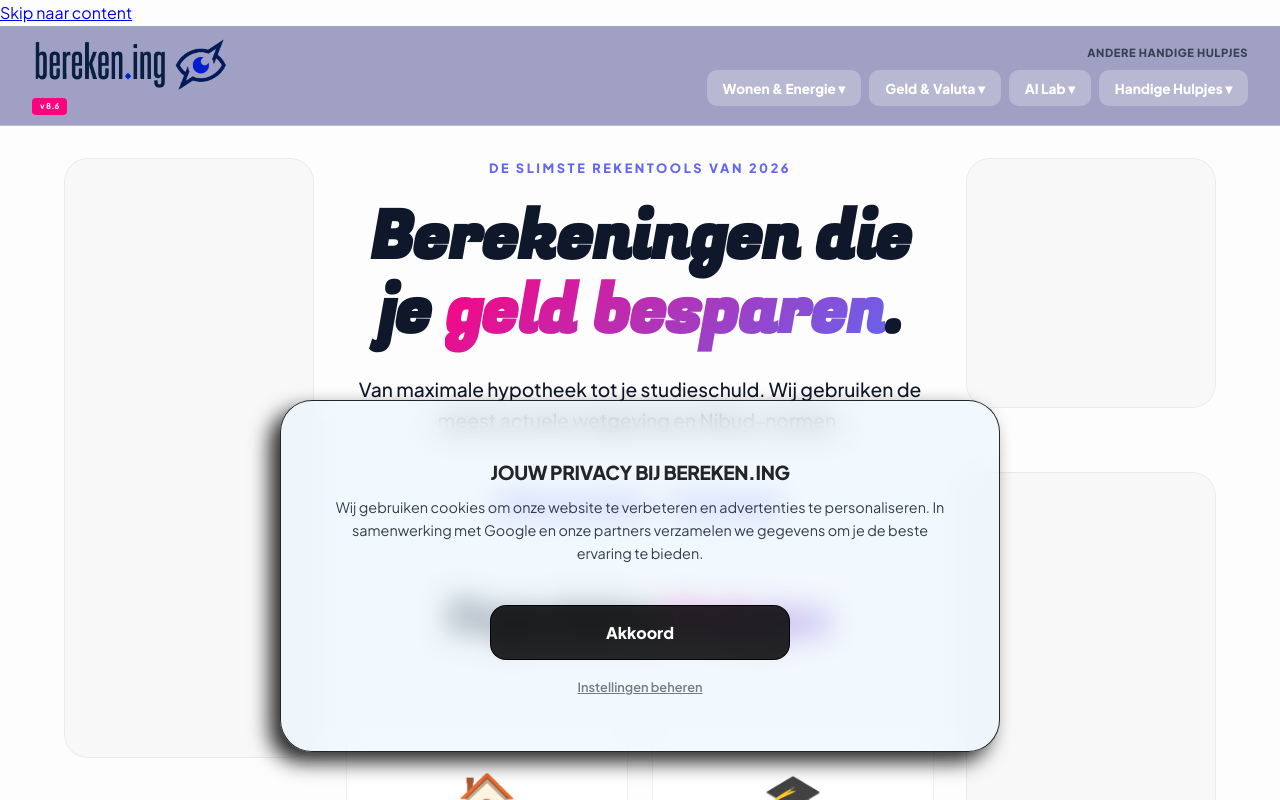
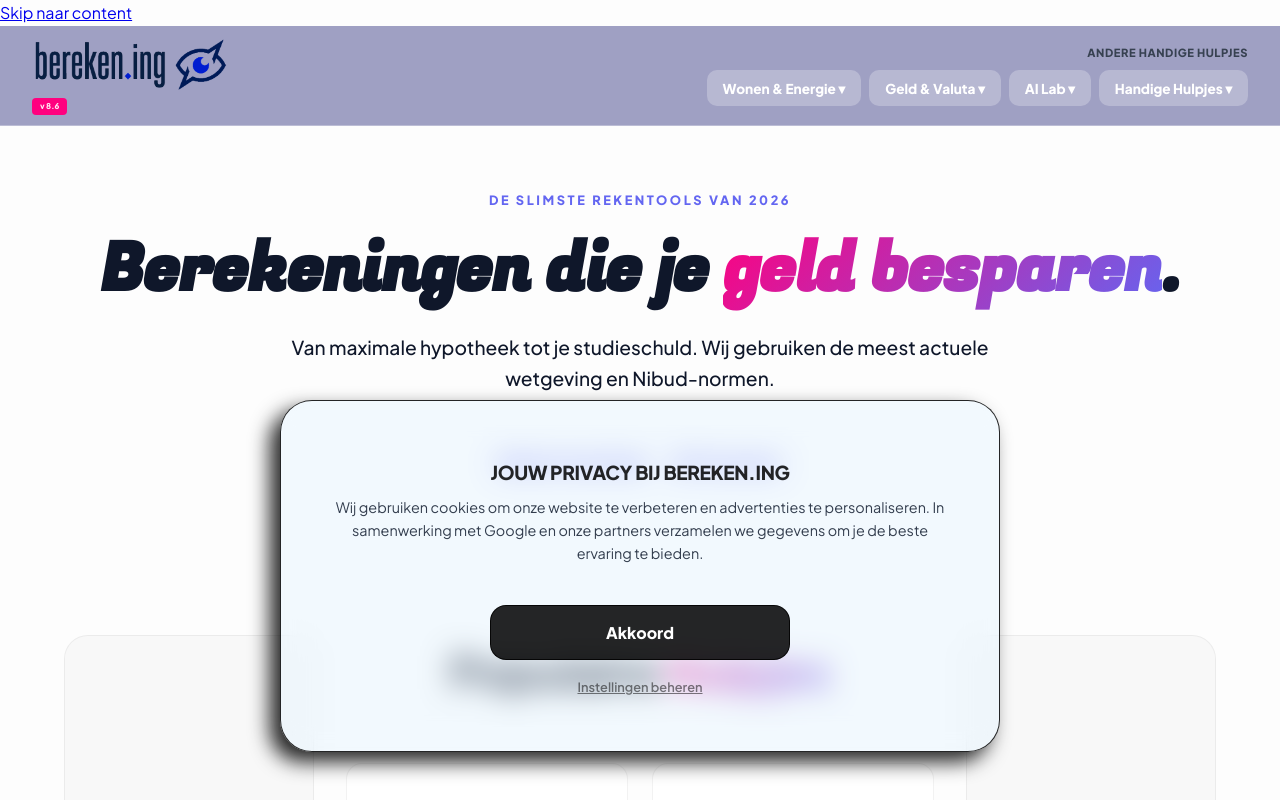
Before and after one commit to sirklaas/bereken.ing, a Next.js app: page / in a window 1280 px wide. Shown: the top 800 px of the page. Built offline with nearby package versions, Linux system fonts and the light colour scheme.

Commit message:
style: elevate homepage hero above grid for vertical balance v8.7

```diff
--- a/src/app/page.tsx
+++ b/src/app/page.tsx
@@ -16,7 +16,23 @@ export default function Home() {
     <div style={{ overflowX: "hidden" }}>
 
       {/* Main Content Grid */}
-      <div className="page-shell" style={{ paddingTop: "2rem", paddingBottom: "8rem" }}>
+      <div className="page-shell" style={{ paddingTop: "4rem", paddingBottom: "8rem" }}>
+
+        {/* Hero Section (Now Above the Grid) */}
+        <section className="hero-section" style={{ textAlign: "center", marginBottom: "6rem" }}>
+          <h3 className="hero-eyebrow">DE SLIMSTE REKENTOOLS VAN 2026</h3>
+          <h1 className="hero-title">
+            Berekeningen die je <span className="text-gradient">geld besparen</span>.
+          </h1>
+          <p className="hero-text">
+            Van maximale hypotheek tot je studieschuld. Wij gebruiken de meest actuele wetgeving en Nibud-normen.
+          </p>
+          <div className="hero-actions">
+            <Link href="/hypotheek" className="btn btn-primary main-cta">Bekijk je Hypotheek</Link>
+            <Link href="/uurtarief" className="btn secondary-cta">ZZP Calculator</Link>
+          </div>
+        </section>
+
         <div className="pristine-grid">
 
           {/* Left Sidebar */}
@@ -28,21 +44,6 @@ export default function Home() {
 
           {/* Center Content */}
           <main className="home-main-content">
-            {/* Hero Section */}
-            <section className="hero-section">
-              <h3 className="hero-eyebrow">DE SLIMSTE REKENTOOLS VAN 2026</h3>
-              <h1 className="hero-title">
-                Berekeningen die je <span className="text-gradient">geld besparen</span>.
-              </h1>
-              <p className="hero-text">
-                Van maximale hypotheek tot je studieschuld. Wij gebruiken de meest actuele wetgeving en Nibud-normen.
-              </p>
-              <div className="hero-actions">
-                <Link href="/hypotheek" className="btn btn-primary main-cta">Bekijk je Hypotheek</Link>
-                <Link href="/uurtarief" className="btn secondary-cta">ZZP Calculator</Link>
-              </div>
-            </section>
-
             {/* Popular Tools Grid */}
             <section style={{ paddingBottom: "6rem" }}>
               <h2 className="section-title">
```
